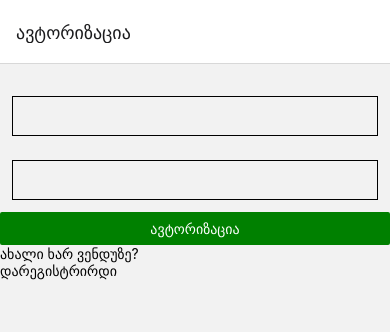
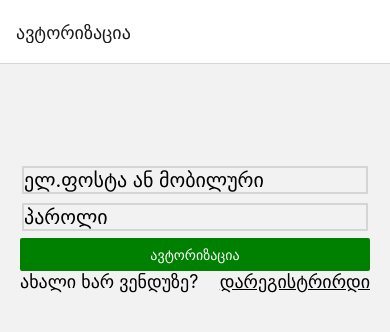
Before and after one commit to qetiproject/vendooApp, a React Native app: screen / in a window 390 px wide. Shown: the top 332 px of the page. Built offline with nearby package versions, Linux system fonts and the light colour scheme.

Commit message:
styling auth

```diff
--- a/components/auth/login.jsx
+++ b/components/auth/login.jsx
@@ -8,7 +8,8 @@ const Login = ({navigation}) => {
     const [username, setUsername] = useState('')
     const [password, setPassword] = useState('')
     const [error, setError] = useState('')
-    const [isLogged, setIsLogged] = useState(false)
+    const [errorUsername, setErrorUsername] = useState('')
+    const [errorPassword, setErrorPassword] = useState('')
 
     const storeToken = async (value) => {
         try {
@@ -18,14 +19,19 @@ const Login = ({navigation}) => {
         }
     }
 
+    const formValidate = () => {
+        username == '' ? setErrorUsername('ველის შევსება აუცილებელია') : setErrorUsername('')
+        password == '' ? setErrorPassword('ველის შევსება აუცილებელია') : setErrorPassword('')
+      }
+
     const Login = async () => {
+        formValidate()
         try{
             const response = await axios.post(
                 'https://cms.vendoo.ge/api/customer/login',
                 {
                     username: username,
-                    // password: password
-                    password: '12345678'
+                    password: password
                 },
                 {
                     headers: {
@@ -38,10 +44,10 @@ const Login = ({navigation}) => {
             const token = response.token;
 
             await storeToken(token)
-            setIsLogged(() => true)
             navigation.navigate('პროდუქტები')
         }
         catch(e){
+
             setError(e.message)
         }
     }
@@ -63,42 +69,60 @@ const Login = ({navigation}) => {
 
     return(
         <View style={{
-            marginTop: 20,
-        }}>
+            margin: 20,
+            marginTop: 100,
+          }}>
             <Text>{error}</Text>
             <TextInput
                 style = {styles.input}
                 type="text"
                 value={username}
+                placeholder="ელ.ფოსტა ან მობილური"
                 onChangeText={(e) => setUsername(e)}
             />
+            <Text style={styles.error}>{errorUsername}</Text>
             <TextInput
                 style = {styles.input}
-                type="password"
+                secureTextEntry = {true}
+                placeholder="პაროლი"
                 value={password}
                 onChangeText={(e) => setPassword(e)}
             />
+            <Text style={styles.error}>{errorPassword}</Text>
             <Button
                 title = "ავტორიზაცია"
                 color = 'green'
                 onPress={() => Login()}
             />
-            <View>
-                <Text>ახალი ხარ ვენდუზე? </Text>
+            <View style={styles.container}>
+                <Text style={{fontSize: 18}}>ახალი ხარ ვენდუზე? </Text>
                 <Text
+                    style={{fontSize: 18, textDecorationLine: 'underline'}}
                     onPress={() => navigation.navigate('რეგისტრაცია')}
                 >დარეგისტრირდი</Text>
             </View>
         </View>
     )
 }
+
+export default Login
+
 const styles = StyleSheet.create({
     input: {
-        height: 40,
-        margin: 12,
-        borderWidth: 1,
-        padding: 10,
+        fontSize: 20,
+        borderWidth: 2,
+        borderColor: '#d5d5d5',
+        margin: 2
+    },
+    container:{
+        width: '100%',
+        flexDirection: "row",
+        justifyContent: 'space-between',
+        alignItems: 'center',
+    },
+    error: {
+      color: 'red',
+      fontSize: 16,
+      marginBottom: 5
     }
 })
-
-export default Login
--- a/components/auth/register.jsx
+++ b/components/auth/register.jsx
@@ -1,20 +1,25 @@
 import axios from "axios"
-import { useState } from "react"
-import { Button, TextInput, View, StyleSheet } from "react-native"
-import Select from 'react-select'
+import { useEffect, useState } from "react"
+import { Button, TextInput, View, StyleSheet, Picker, Text } from "react-native"
 
 const Register = () => {
 
     const [firstName, setFirstName] = useState('')
-    const [lastname, setLastName] = useState('')
+    const [lastName, setLastName] = useState('')
     const [username, setUsername] = useState('')
-    const [phone, setPhone] = useState(0)
+    const [phone, setPhone] = useState('')
     const [password, setPassword] = useState('')
     const [confirmPassword, setConfirmPassword] = useState('')
-    const [terms, setTerms] = useState(false)
     const [user, setUser]= useState([])
-    const [isLogged, setIsLogged] = useState(false)
     const [error, setError] = useState('')
+    const [genderValue, setGenderValue] = useState(1);
+    const [errorFirstName, setErrorFirstName] = useState('')
+    const [errorLastName, setErrorLastName] = useState('')
+    const [errorPhone, setErrorPhone] = useState('')
+    const [errorUsername, setErrorUsername] = useState('')
+    const [errorPassword, setErrorPassword] = useState('')
+    const [errorConfirmPassword, setErrorConfirmPassword] = useState('')
+    const [checked, setChecked] = useState('first');
 
     const storeToken = async (value) => {
         try {
@@ -32,40 +37,40 @@ const Register = () => {
       }
     }
 
+    const formValidate = () => {
+      firstName == '' ? setErrorFirstName('შეიყვანეთ სახელი') :setErrorFirstName('')
+      lastName == '' ? setErrorLastName('შეიყვანეთ გვარი') : setErrorLastName('')
+      username == '' ? setErrorUsername('შეიყვანეთ მომხმარებლის სახელი') : setErrorUsername('')
+      phone == '' ? setErrorPhone('შეიყვანეთ ნომერი') : setErrorPhone('')
+      password == '' ? setErrorPassword('შეიყვანეთ მინიმუმ 8 სიმბოლო') :setErrorPassword('')
+      confirmPassword == '' ? setErrorConfirmPassword('გაიმეორეთ პაროლი') :setErrorConfirmPassword('')
+      password !== confirmPassword ? setErrorConfirmPassword('პაროლები ერთმანეთს უნდა ემთხვეოდეს') : setErrorConfirmPassword('')
+    }
+
     const Register = async () => {
+      formValidate();
         try{
             const response = await axios.post(
               'https://cms.vendoo.ge/api/customer/registration',
-            //   {
-            //     confirm_password: confirmPassword,
-            //     firstname: firstName,
-            //     gender: "2",
-            //     lastname: lastname,
-            //     password: password,
-            //     phone: 55555555,
-            //     terms: true,
-            //     username: username
-            //   },
               {
-                code: "",
-                confirm_password: "11111111",
-                firstname: "keti",
-                gRecaptchaResponse: "03AGdBq24ykNrRzkib8MKVswofT7BxBevTgIO3UVCh9f5StjVd7ulLbCmB8RV5nd8sMCRZWPQlbdRznn2NKr0L3AWyGtujaRB9TfFCN5MORWGBhwkZlB9sAQ47KWIRcDijuXElnLZh1xvF8JlEKA20_I7fqwLyw4-4krt5xqPn4wtvYhMCnOHgS8gBPtVEcUIxlrYUEdJBo4TG8UB9DlfFqpnapw98Ji1DFixh3vf7c391G2Fqya7At9exu-E3jzUfZr05Cdp4KhQkisi9mMw1tzWujS3-fppYSDvuSgmsG_sQO6qXUjRv0NEPIFzy32Lz5SOdwyP7Dtl8FJqtNLNaUEWiZ_RPRutTbcTM8CkK3sV44zDQ769NlLcPg3bFaqPFXXfIwzU6Q9TCWZPGMmv7DlSEXjB_IRu9IFoLS7YIpZIwx5M0WUN-ouaCoz8aQ0g4YQqlCDqEZ1sk",
-                gender: "2",
-                lastname: "dfdf",
-                password: "11111111",
-                phone: "555222555",
-                terms: true,
-                token: false,
-                username: "s@gmail.com",
+                firstname:firstName,
+                lastname: lastName,
+                username:username,
+                phone: phone,
+                password: password,
+                confirm_password: confirmPassword,
+                gender: genderValue,
+                terms:true,
               },
             {
               headers: {
-                  'accept': 'application/json',
-                  'content-type': 'application/json',
-                  'access-control-allow-headers': 'Authorization, Origin, X-Requested-With, Content-Type, Accept',
-                  'access-control-allow-methods': '*',
-                  'access-control-allow-origin': '*'
+                // 'accept': 'application/json',
+                // 'content-type': 'application/json',
+                // 'access-control-allow-headers': 'Authorization, Origin, X-Requested-With, Content-Type, Accept',
+                // 'access-control-allow-methods': '*',
+                // 'access-control-allow-origin': '*',
+                // 'sec-fetch-site': 'cross-site'
+                'Content-Type':'application/x-www-form-urlencoded;charset=UTF-8',
               }
             }
           )
@@ -80,72 +85,100 @@ const Register = () => {
             console.log(response)
           }
           catch(e) {
-            // console.log(e.response.data)
             // setError(e.response.data)
           }
     }
 
+    useEffect(() => {
+
+    }, [])
+
     return(
-        <View style={{
-            marginTop: 20,
+        <View  style={{
+          margin: 20,
+          marginTop: 100,
         }}>
+            <Picker
+              style={styles.select}
+              selectedValue={genderValue}
+              onValueChange={(itemValue) => setGenderValue(itemValue)}
+            >
+              <Picker.Item label="მდედრობითი" value="1" />
+              <Picker.Item label="მამრობითი" value="2" />
+            </Picker>
+
               <TextInput
                   style = {styles.input}
-                type="text"
                   value={firstName}
                   placeholder="სახელი"
                   onChangeText={(e) => setFirstName(e)}
               />
+               <Text style={styles.error}>{errorFirstName}</Text>
               <TextInput
                   style = {styles.input}
-                type="text"
-                value={lastname}
+                  value={lastName}
                   placeholder="გვარი"
                   onChangeText={(e) => setLastName(e)}
               />
+              <Text style={styles.error}>{errorLastName}</Text>
               <TextInput
                   style = {styles.input}
-                type="text"
                   value={username}
                   placeholder="ელ.ფოსტა"
                   onChangeText={(e) => setUsername(e)}
               />
-            {/* <TextInput
+              <Text style={styles.error}>{errorUsername}</Text>
+              <TextInput
                   style = {styles.input}
-                type="number"
                   value={phone}
                   placeholder="მობილური"
+                  keyboardType="numeric"
+                  maxLength={9}
                   onChangeText={(e) => setPhone(e)}
-            /> */}
+              />
+              <Text style={styles.error}>{errorPhone}</Text>
               <TextInput
                   style = {styles.input}
-                type="password"
+                  secureTextEntry = {true}
                   value={password}
                   placeholder="პაროლი"
                   onChangeText={(e) => setPassword(e)}
               />
+              <Text style={styles.error}>{errorPassword}</Text>
               <TextInput
                   style = {styles.input}
-                type="password"
+                  secureTextEntry = {true}
                   value={confirmPassword}
+                  keyboardType="numeric"
                   placeholder="დაადასტურეთ პაროლი"
                   onChangeText={(e) => setConfirmPassword(e)}
               />
+              <Text style={styles.error}>{errorConfirmPassword}</Text>
               <Button
                   title = "რეგისტრაცია"
-                color = 'green'
+                  color = '#7ca039'
                   onPress={() => Register()}
               />
           </View>
     )
 }
 
+export default Register
+
 const styles = StyleSheet.create({
   input: {
-        height: 40,
-        margin: 12,
-        borderWidth: 1,
-        padding: 10,
+      fontSize: 18,
+      borderWidth: 2,
+      borderColor: '#d5d5d5',
+      margin: 2
+  },
+  select: {
+    marginBottom: 7,
+    width: '100%',
+  },
+  error: {
+    color: 'red',
+    fontSize: 16,
+    marginBottom: 5
   }
 })
-export default Register
--- /dev/null
+++ b/environments/environment.jsx
@@ -0,0 +1,3 @@
+export const environment = {
+    MainUrl: 'https://cms.vendoo.ge/api/customer'
+}
```
Also changed, not shown: services/authService.jsx (+13 -1 lines). Lines whose indentation alone changed are shown as unchanged.
